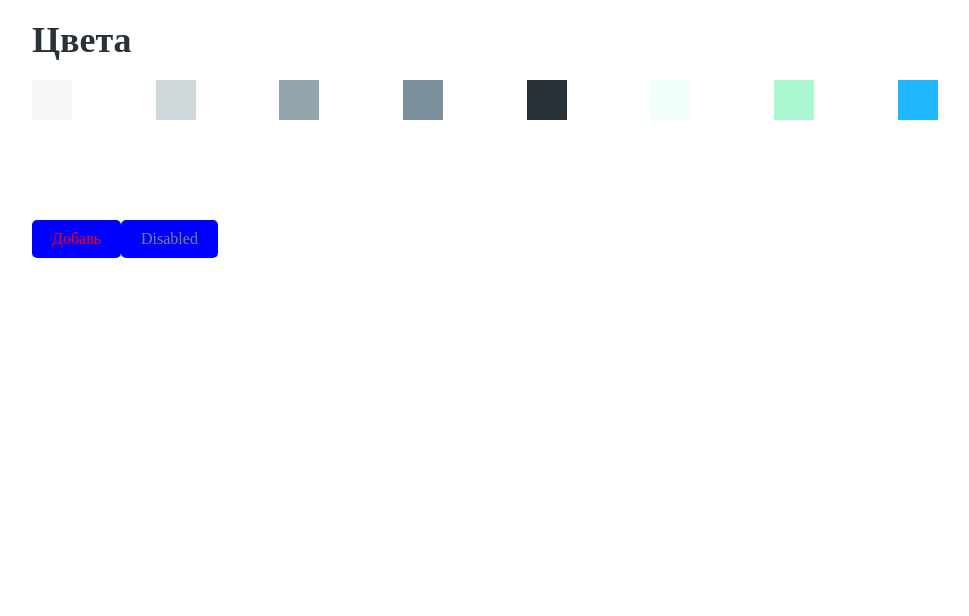
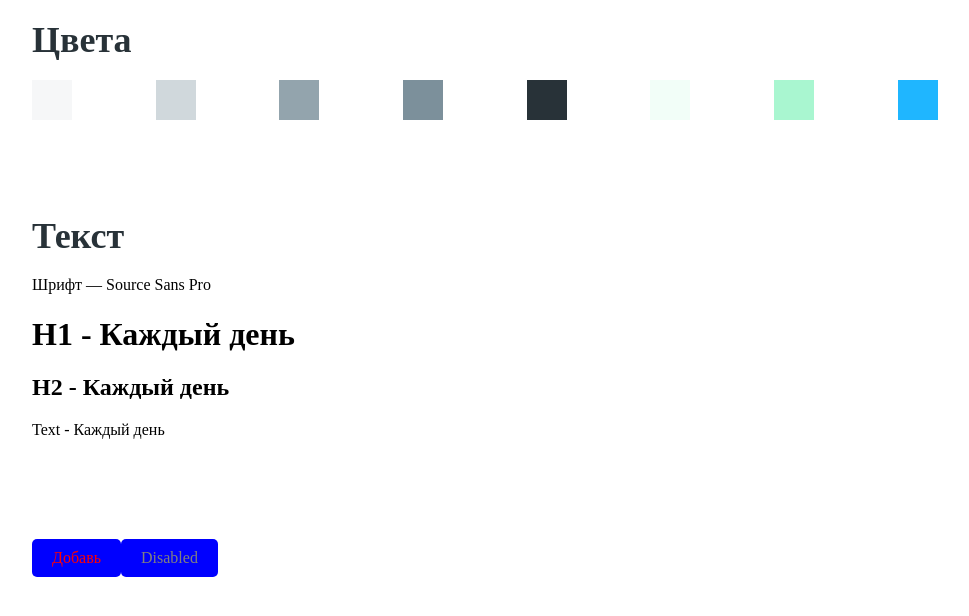
Before and after one commit to ermo4enkov/2dooshka, a React app: page / in a window 1280 px wide. Shown: the top 616 px of the page, without its empty margins (108-1077 px from the left). Built offline with nearby package versions, Linux system fonts and the light colour scheme; the HTML template or start-up script is replaced by a standard one.

Commit message:
Added samples of text

```diff
--- a/src/components/text/index.tsx
+++ /dev/null
@@ -1 +0,0 @@
-export { default } from "./text";
--- a/src/views/storybook.tsx
+++ b/src/views/storybook.tsx
@@ -1,7 +1,7 @@
 import * as React from "react";
 import { Button } from "../components/button/button";
 import { ColorsPallete } from "../components/colors/colorspallete";
-import { textExample } from "../components/text";
+// import { textExample } from "../components/text/text";
 
 export class StoryBook extends React.Component {
 
@@ -10,7 +10,13 @@ export class StoryBook extends React.Component {
         return(
             <div className="lego">
                 <ColorsPallete/>
-                <textExample/>
+                <div className="lego__element">
+                    <h1 className="title">Текст</h1>
+                    <div>Шрифт — Source Sans Pro</div>
+                    <h1>H1 - Каждый день</h1>
+                    <h2>H2 - Каждый день</h2>
+                    <div>Text - Каждый день</div>
+                </div>
                 <Button add text="Добавь"/>
                 <Button disable text="Disabled"/>
             </div>
--- a/tsconfig.json
+++ b/tsconfig.json
@@ -2,7 +2,7 @@
   "compilerOptions": {
       "outDir": "./dist/",
       "sourceMap": true,
-      "noImplicitAny": true,
+      "noImplicitAny": false,
       "module": "commonjs",
       "target": "es5",
       "jsx": "react"
```
Also changed, not shown: src/components/text/text.tsx (deleted, +0 -12 lines).
